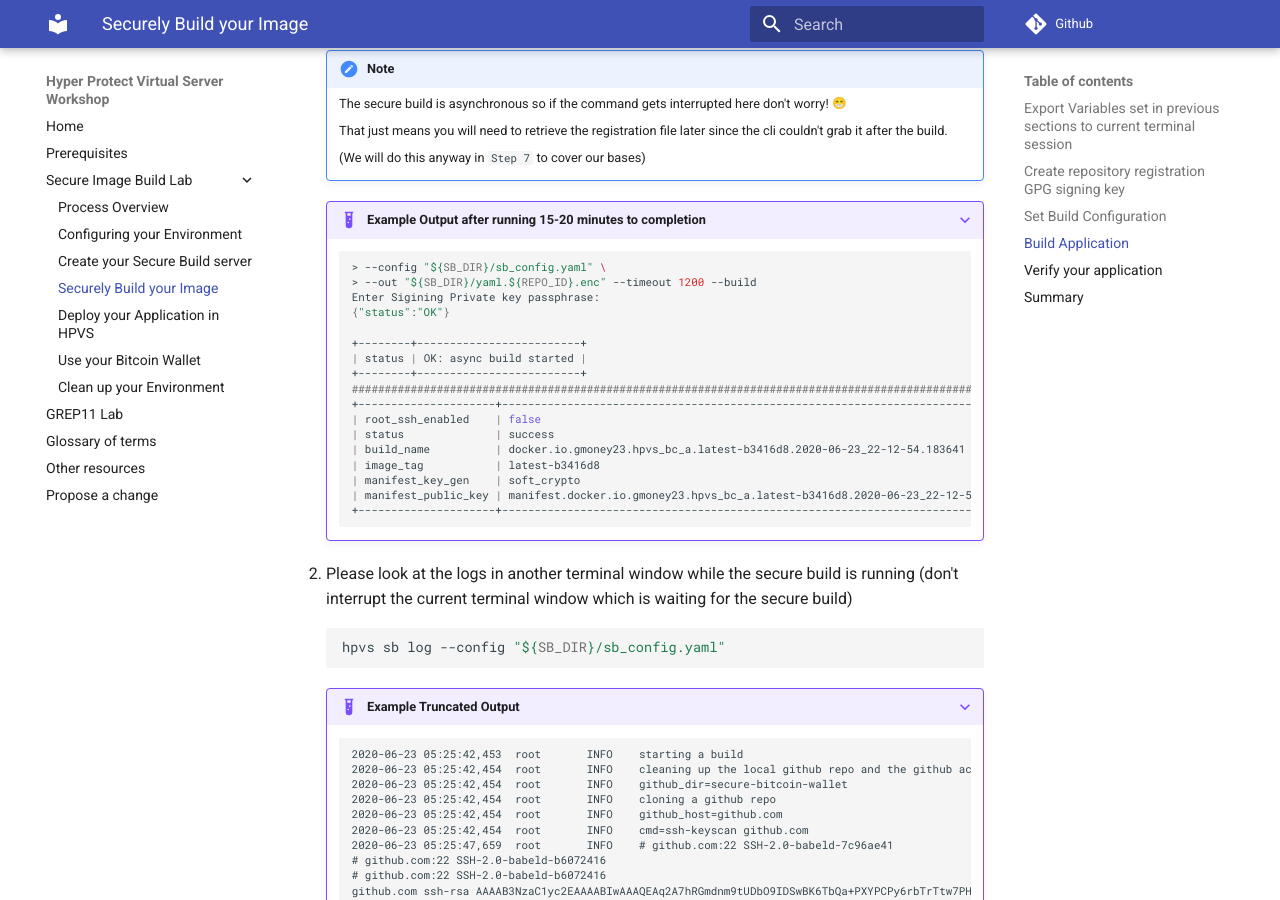
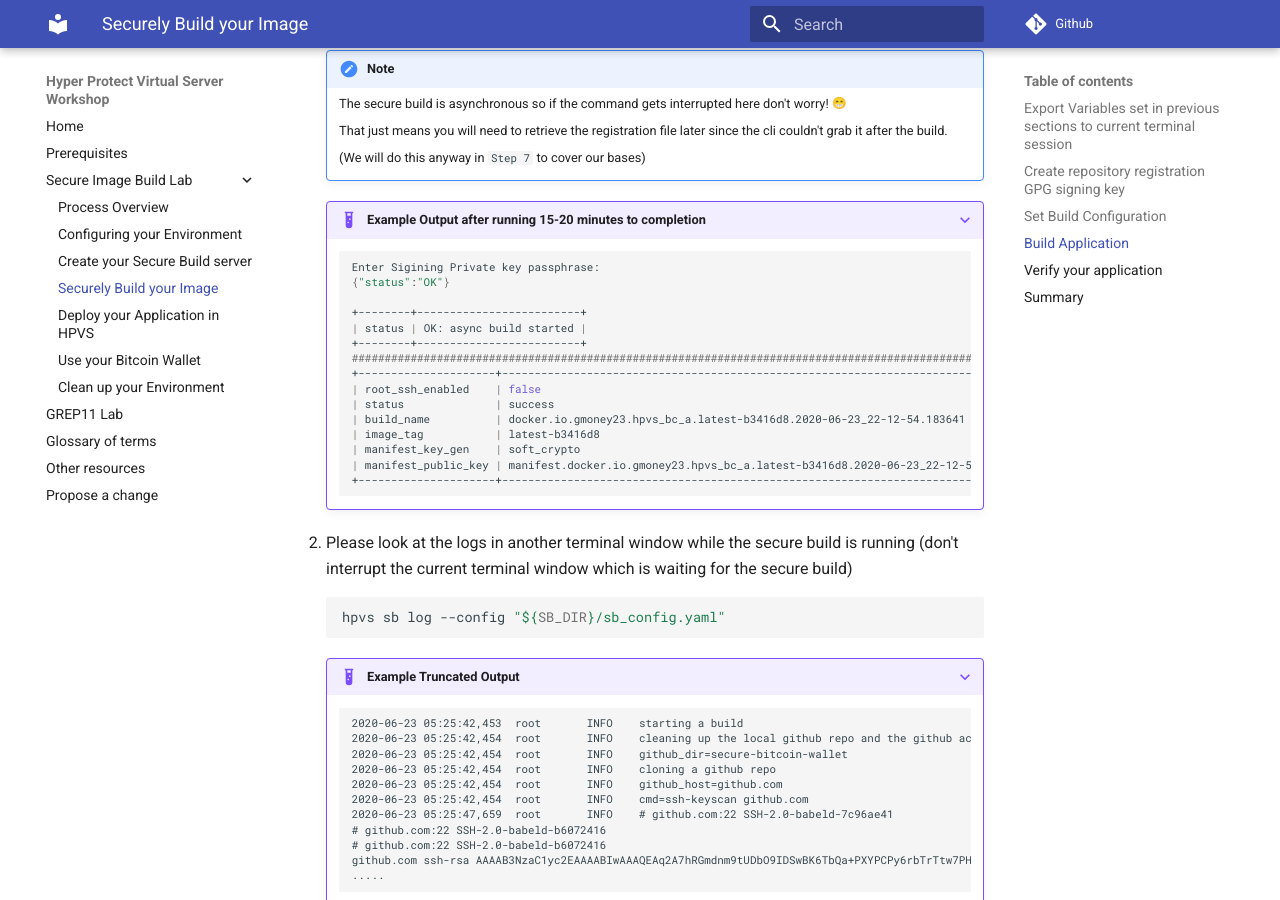
Before and after one commit to ibm-wsc/hyper-protect-virtual-servers-workshop, an MkDocs documentation site: the page built from docs/securebuild-lab/build.md, in a window 1280 px wide and 900 px high, scrolled down 3627 px. Built offline with MkDocs 1.6.1 and Material for MkDocs 9.7.7, drawn with Linux system fonts in a browser that asks for light colours; emoji names are drawn with the system emoji font; some of the changed text lies outside the part shown.

Commit message:
Updating back to .79

````diff
--- a/docs/securebuild-lab/build.md
+++ b/docs/securebuild-lab/build.md
@@ -201,8 +201,6 @@ source "${HOME}/.bashrc"
     ???+ example "Example Output after running 15-20 minutes to completion"
 
         ``` bash
-        > --config "${SB_DIR}/sb_config.yaml" \
-        > --out "${SB_DIR}/yaml.${REPO_ID}.enc" --timeout 1200 --build
         Enter Sigining Private key passphrase:
         {"status":"OK"}
 
````
Also changed, not shown: other parts of docs/securebuild-lab/build.md (+1 -1 lines), docs/securebuild-lab/deploy-app.md (+1 -1 lines).
